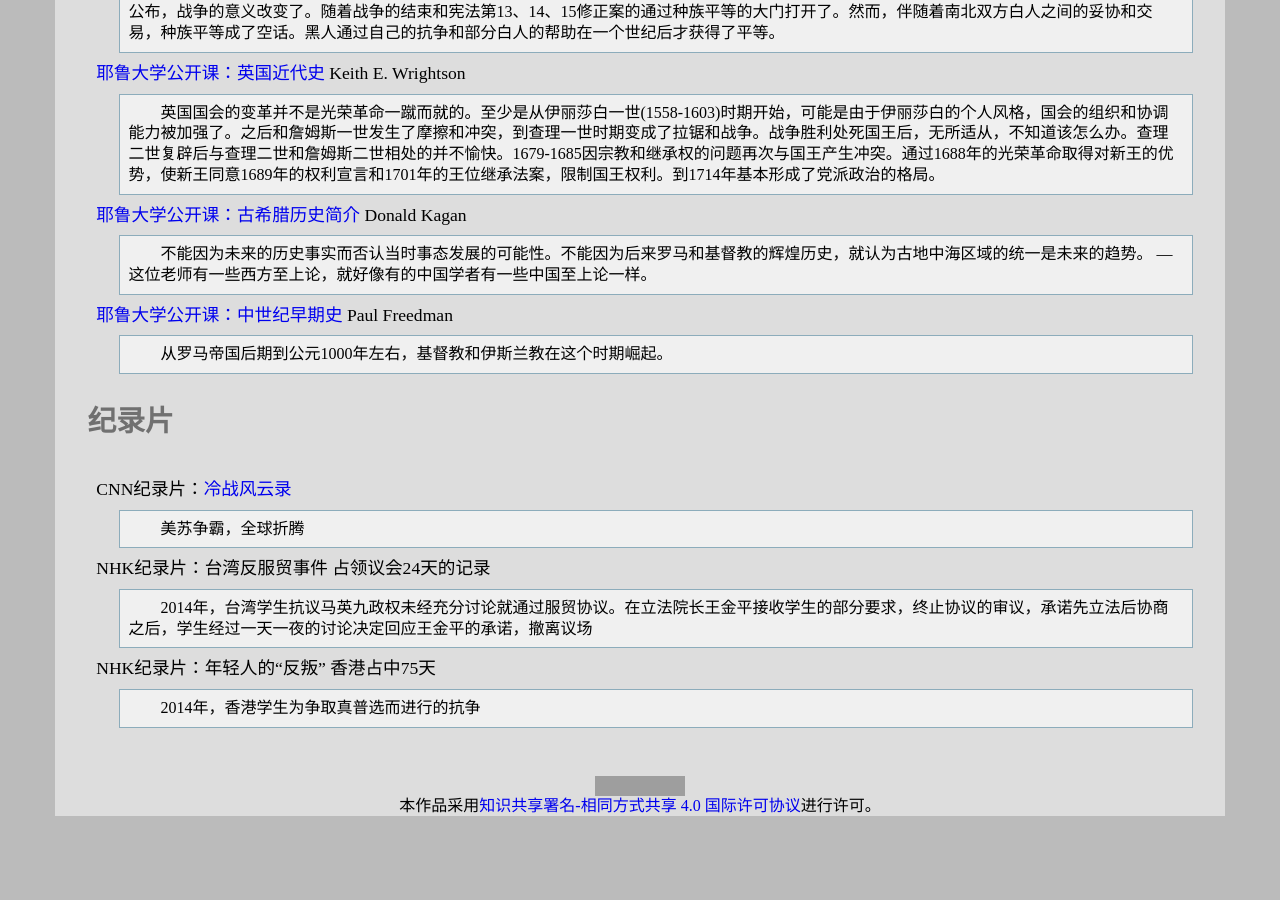
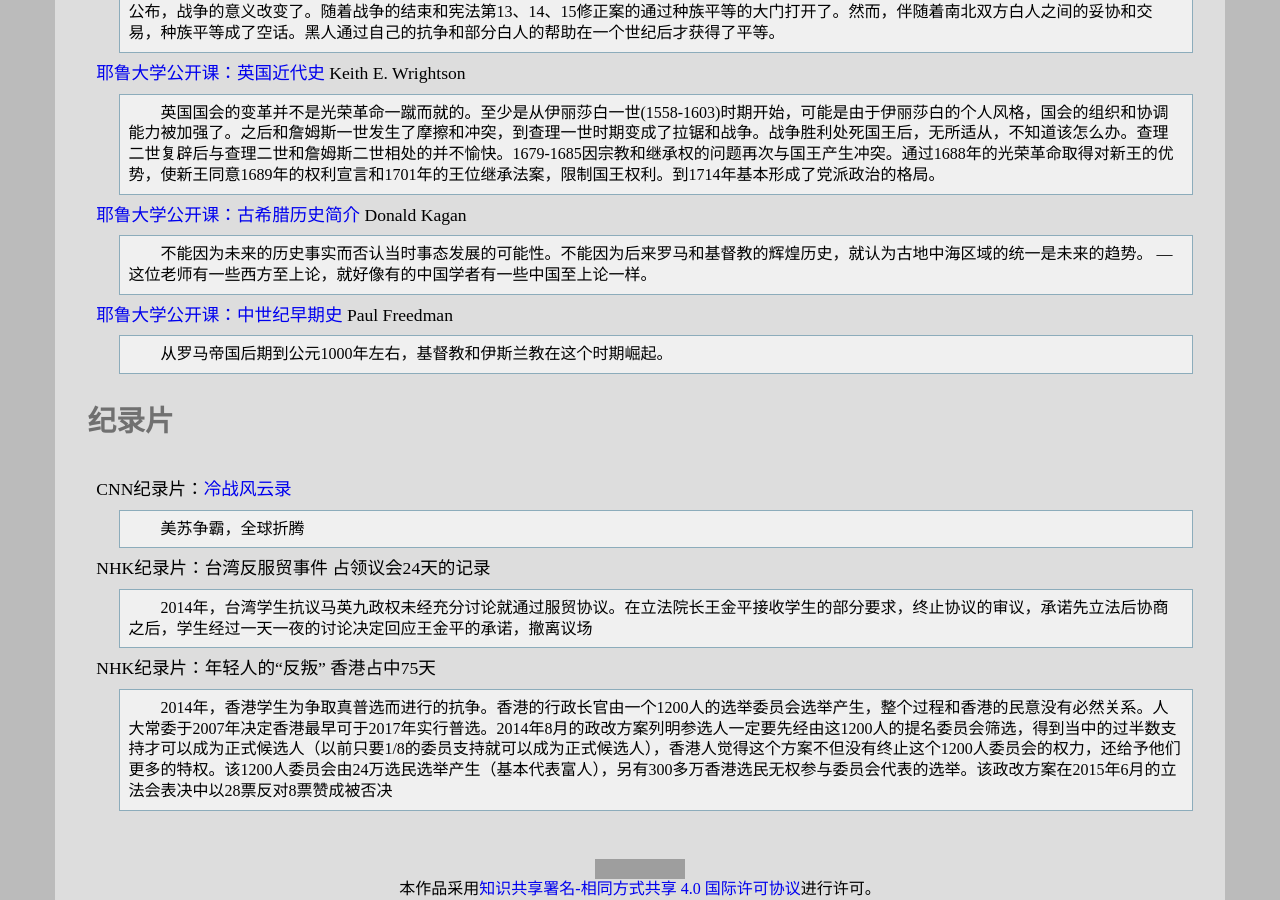
Before and after one commit to leiqin/leiqin.github.io, a Jekyll site: the page built from shoucang/history.markdown, in a window 1280 px wide and 900 px high, scrolled down 2319 px. Built offline with Jekyll 4.4.1, drawn with Linux system fonts in a browser that asks for light colours; comment, search, counter and statistics services are not loaded; before the commit the page ends 3135 px from its top, so only the background shows below that; grey boxes are pictures that could not be loaded.

Commit message:
_ 小修改

```diff
--- a/shoucang/history.markdown
+++ b/shoucang/history.markdown
@@ -92,4 +92,4 @@ NHK纪录片：台湾反服贸事件 占领议会24天的记录
 :	2014年，台湾学生抗议马英九政权未经充分讨论就通过服贸协议。在立法院长王金平接收学生的部分要求，终止协议的审议，承诺先立法后协商之后，学生经过一天一夜的讨论决定回应王金平的承诺，撤离议场
 
 NHK纪录片：年轻人的“反叛” 香港占中75天
-:	2014年，香港学生为争取真普选而进行的抗争
+:	2014年，香港学生为争取真普选而进行的抗争。香港的行政长官由一个1200人的选举委员会选举产生，整个过程和香港的民意没有必然关系。人大常委于2007年决定香港最早可于2017年实行普选。2014年8月的政改方案列明参选人一定要先经由这1200人的提名委员会筛选，得到当中的过半数支持才可以成为正式候选人（以前只要1/8的委员支持就可以成为正式候选人），香港人觉得这个方案不但没有终止这个1200人委员会的权力，还给予他们更多的特权。该1200人委员会由24万选民选举产生（基本代表富人），另有300多万香港选民无权参与委员会代表的选举。该政改方案在2015年6月的立法会表决中以28票反对8票赞成被否决
```
